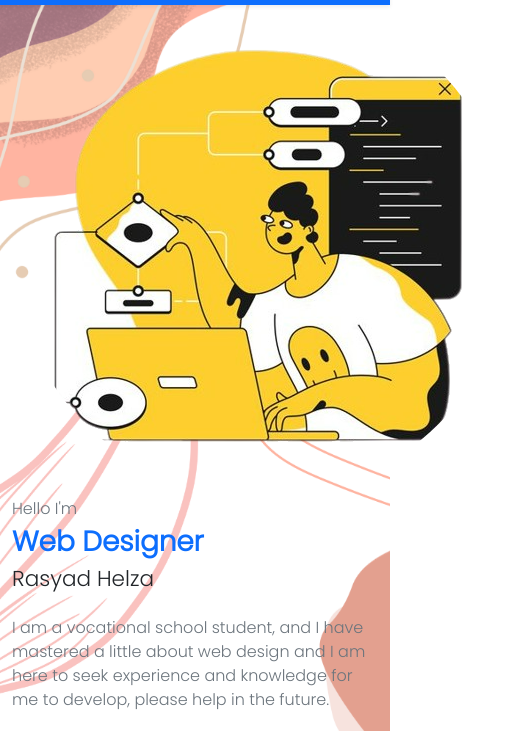
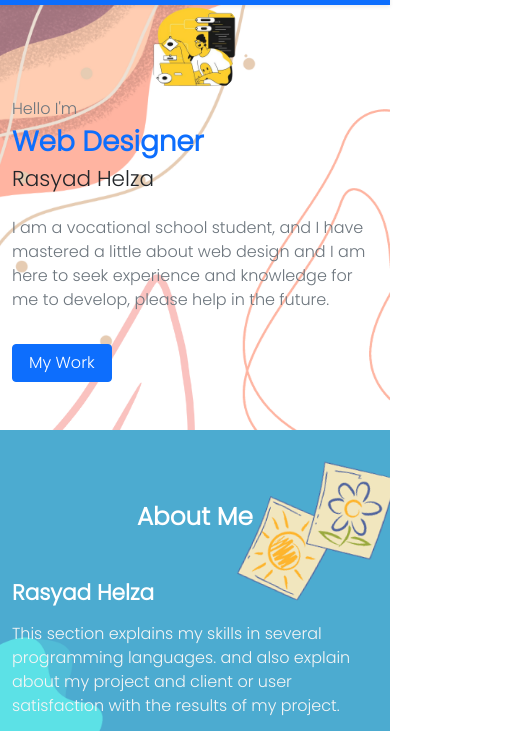
Before and after one commit to rhelzz/portfolio, a plain HTML site: page index.html in a window 390 px wide. Shown: the part 51-782 px from the top of the page, 512 px wide, since content can reach past the window. Drawn offline with nearby package versions, Linux system fonts and the light colour scheme.

Commit message:
Update style.css

```diff
--- a/style.css
+++ b/style.css
@@ -96,6 +96,10 @@
 }
 
 @media (max-width: 768px) {
+    #home img{
+        width: 100px;
+    }
+
 
     .bg-home{
         background-image: url("asset/bg-home2.png");
```
